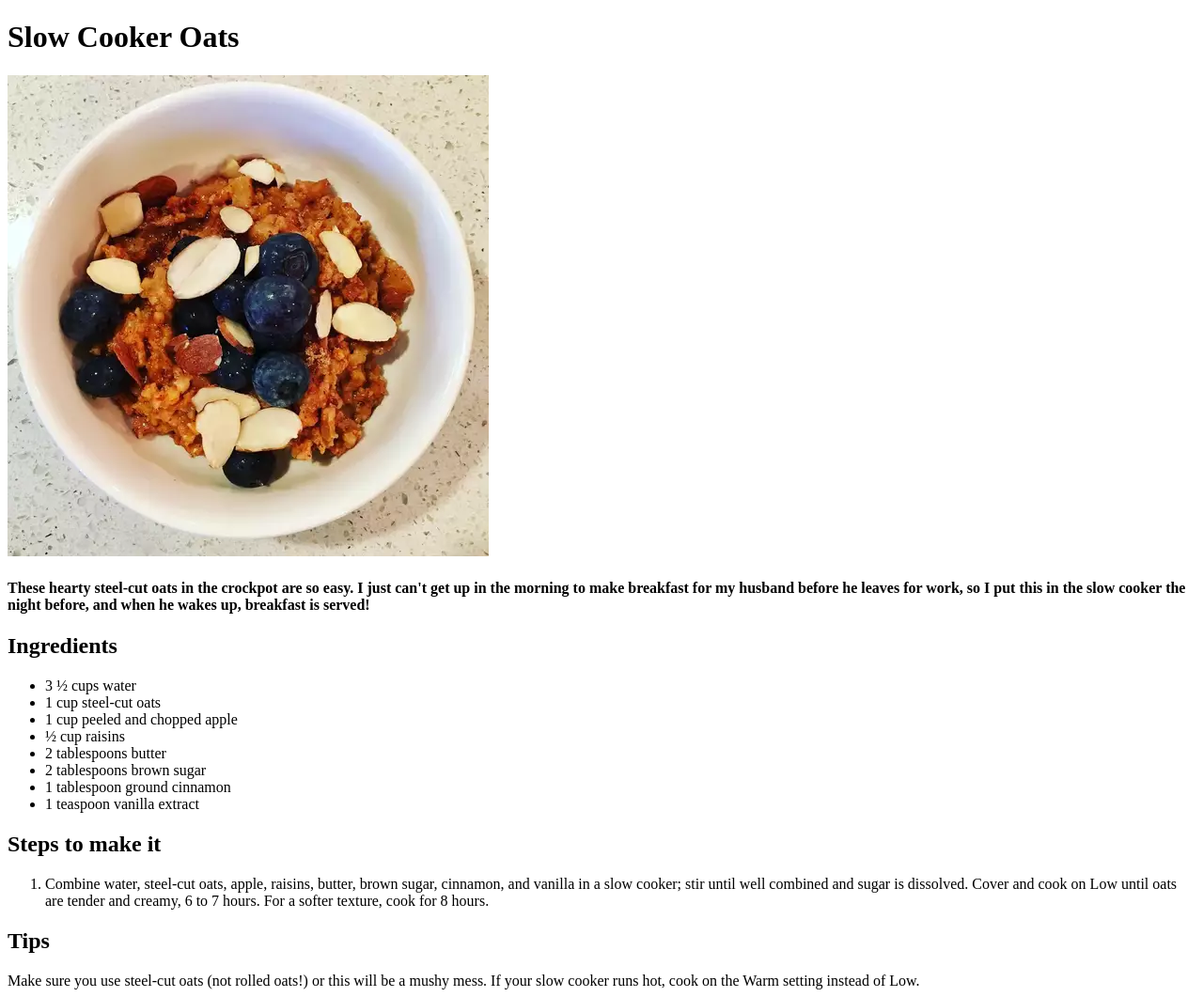
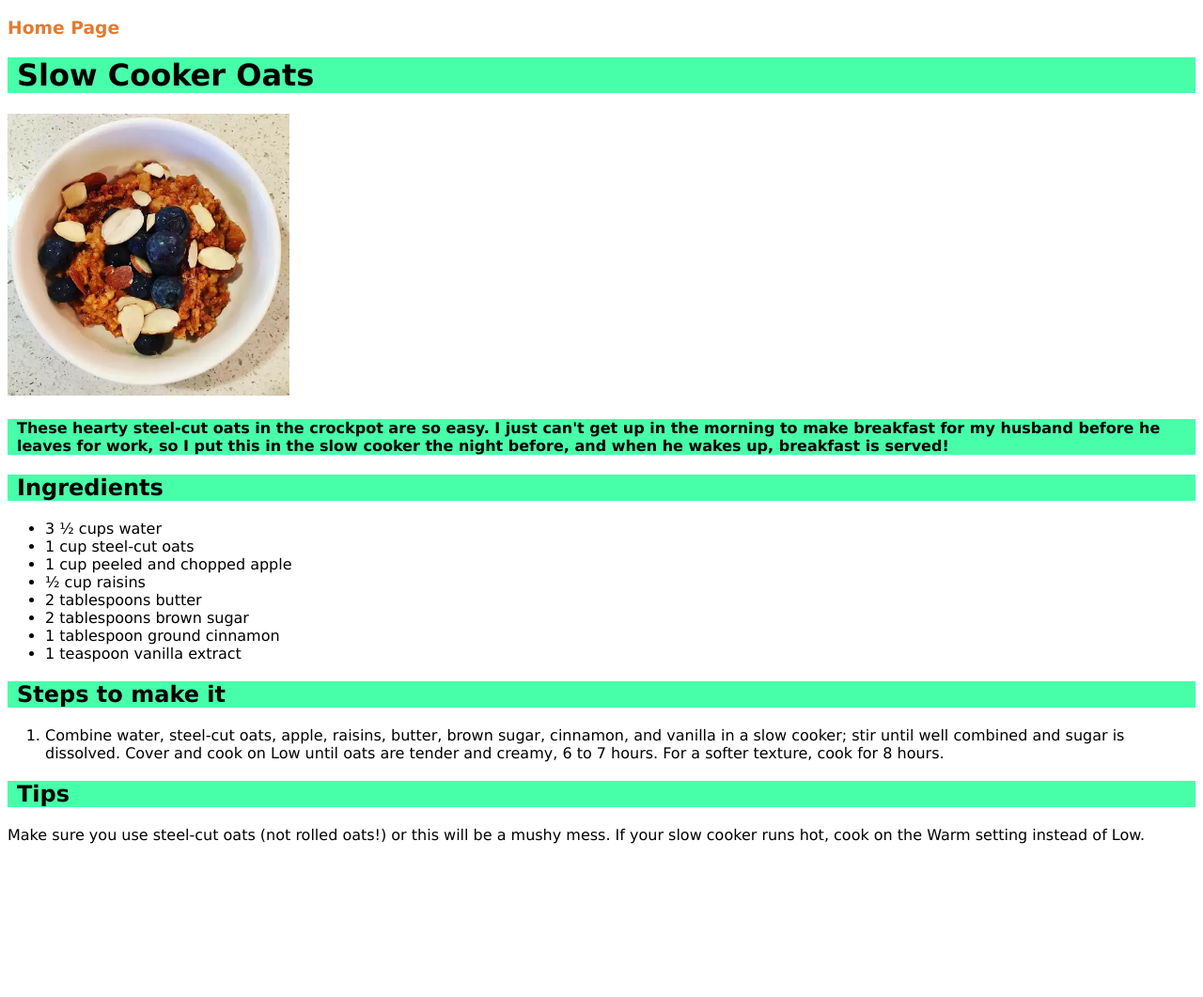
Before and after one commit to Anukul0317/odin-recipies, a plain HTML site: page recipies/oats.html in a window 1280 px wide. Shown: the whole page at 94% size. After the commit the page ends 914 px from the top, so only its background shows below. Drawn offline with Linux system fonts and the light colour scheme.

Commit message:
add styling to page

```diff
--- a/recipies/oats.html
+++ b/recipies/oats.html
@@ -4,8 +4,10 @@
     <meta charset="UTF-8">
     <meta name="viewport" content="width=device-width, initial-scale=1.0">
     <title>Slow Cooker Oats</title>
+    <link rel="stylesheet" href="../styles/style.css">
 </head>
 <body>
+    <a href="../index.html"><h3>Home Page</h3></a>
     <h1>Slow Cooker Oats</h1>
     <img src="../images/oats.webp" alt="Image of Slow Cooker Oats">
     <h4>These hearty steel-cut oats in the crockpot are so easy. I just can't get up in the morning to make breakfast for my husband before he leaves for work, so I put this in the slow cooker the night before, and when he wakes up, breakfast is served!</h4>
@@ -25,9 +27,9 @@
         <li><span>Combine water, steel-cut oats, apple, raisins, butter, brown sugar, cinnamon, and vanilla in a slow cooker; stir until well combined and sugar is dissolved. Cover and cook on Low until oats are tender and creamy, 6 to 7 hours. For a softer texture, cook for 8 hours.</span></li>
     </ol>
     <h2>Tips</h2>
-    <span>Make sure you use steel-cut oats (not rolled oats!) or this will be a mushy mess.
+    <p>Make sure you use steel-cut oats (not rolled oats!) or this will be a mushy mess.
 
-    If your slow cooker runs hot, cook on the Warm setting instead of Low.</span>
+    If your slow cooker runs hot, cook on the Warm setting instead of Low.</p>
 
 </body>
 </html>
--- /dev/null
+++ b/styles/style.css
@@ -0,0 +1,18 @@
+*{
+    font-family: Verdana, Tahoma, sans-serif, Helvetica, sans-serif;
+}
+a{
+    text-decoration: none;
+    font-weight: 900;
+    color:rgb(226, 123, 49);
+}
+h1,h4,h2{
+    background-color: #47FFA9;
+    padding-left: 10px;
+
+}
+img{
+    display: inline;
+    height: auto;
+    width: 300px;
+}
```
Also changed, not shown: index.html (+7 -3 lines), recipies/burger.html (+3 -0 lines), recipies/sausage.html (+3 -0 lines).
